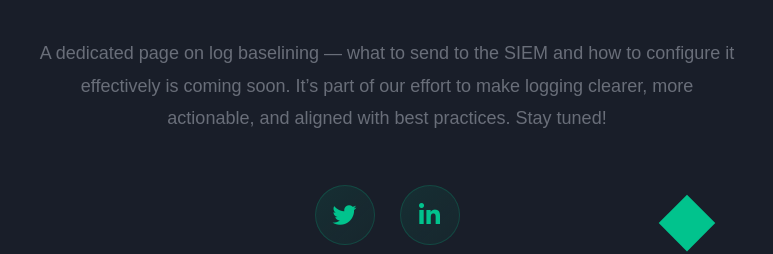
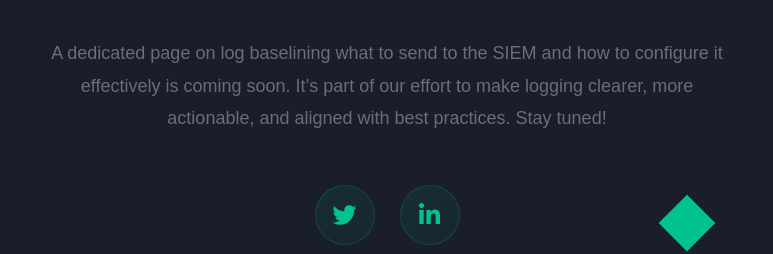
Before and after one commit to aljabersarah/hackthelogs, a plain HTML site: page index.html in a window 1280 px wide. Shown: the part 418-672 px from the top of the page, 253-1026 px from the left. Drawn offline with Linux system fonts and the light colour scheme; a web font is replaced by a local one.

Commit message:
Update index.html

```diff
--- a/index.html
+++ b/index.html
@@ -41,7 +41,7 @@
             <!-- Description Text -->
             <div class="contribution-section">
                 <p class="contribution-text">
-                   A dedicated page on log baselining — what to send to the SIEM and how to configure it effectively is coming soon. It’s part of our effort to make logging clearer, more actionable, and aligned with best practices. Stay tuned!
+                   A dedicated page on log baselining what to send to the SIEM and how to configure it effectively is coming soon. It’s part of our effort to make logging clearer, more actionable, and aligned with best practices. Stay tuned!
 
 
                 </p>
```
